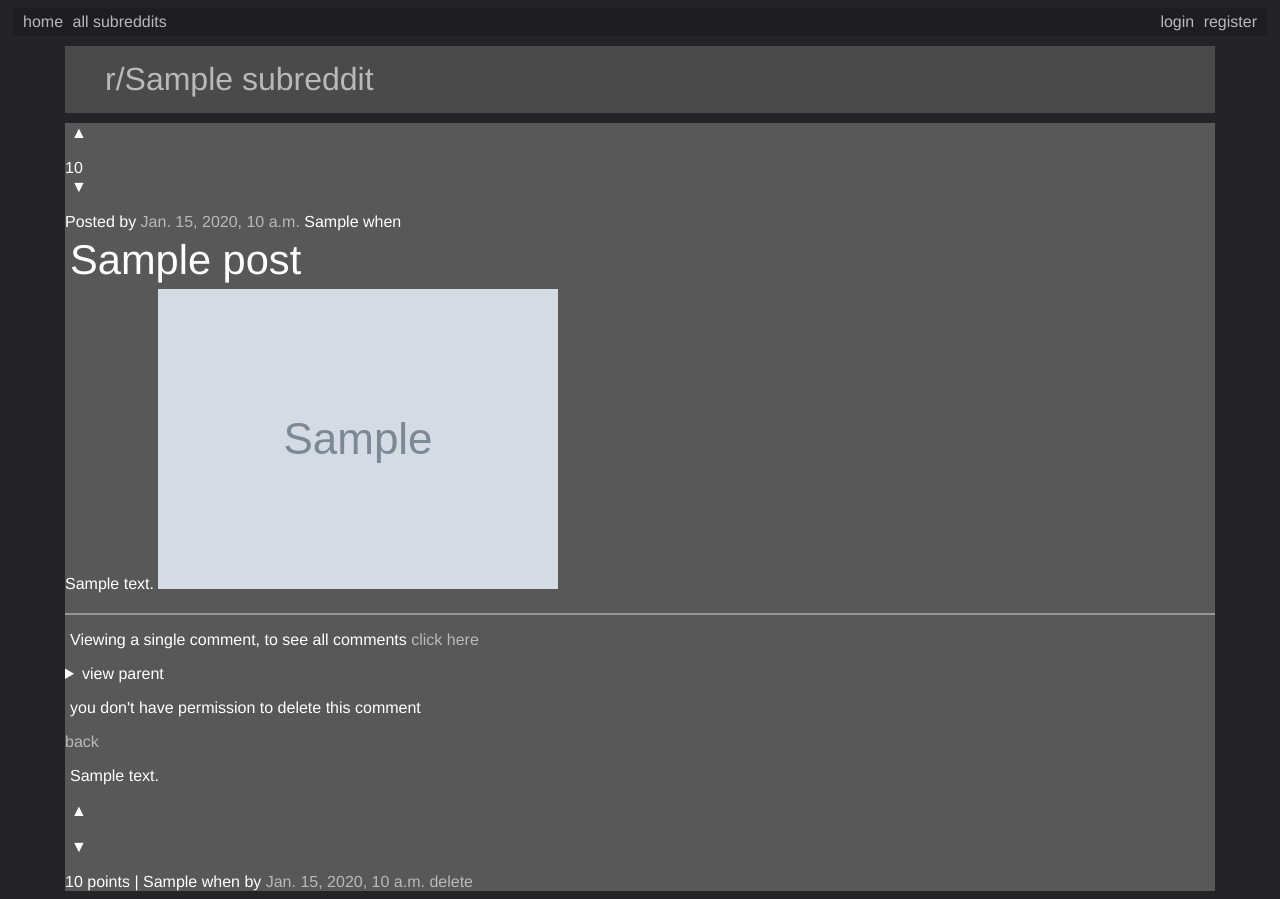
After one commit to jdvsn/reddit, a Django app: template posts/templates/posts/comment_delete.html in a window 1280 px wide. The commit adds this page. Run offline with Django 4.2, Linux system fonts and the light colour scheme; the template is opened without the code that fills it: most values are stand-ins (such as "Sample title", 1, 10 or a date in 2020); grey boxes marked "Sample" are stand-in pictures.

Commit message:
Added post & comment delete views, moderators

```diff
--- /dev/null
+++ b/TODO.txt
@@ -0,0 +1,4 @@
+combine post and comment vote
+subreddit edit view - info, moderators
+post edit view - title, content
+comment edit view - text
--- a/assets/styles.css
+++ b/assets/styles.css
@@ -273,3 +273,8 @@ img.image-detail{
     background: rgb(88,88,88);
     padding: 5px
 }
+
+div.subreddit{
+    display: grid;
+    grid-template-columns: 1fr 5fr 1fr
+}
--- /dev/null
+++ b/posts/templates/posts/comment_delete.html
@@ -0,0 +1,15 @@
+{% extends 'posts/comment_view.html' %}
+
+{% block delete %}
+{% if can_delete %}
+<p>are you sure you want to delete this comment?</p>
+<form action="" class="comment-delete" method="post">
+    {% csrf_token %}
+    <input type="hidden" name="delete" value="delete">
+    <button class="delete" type="submit">yes</button>
+</form>
+{% else %}
+<p>you don't have permission to delete this comment</p>
+{% endif %}
+<a href={% url 'comment_view' post.subreddit.url post.url comment.id %}>back</a>
+{% endblock %}
--- a/posts/templates/posts/comment_view.html
+++ b/posts/templates/posts/comment_view.html
@@ -35,25 +35,10 @@
     </div>
     <div class="comments">
         <p>Viewing a single comment, to see all comments <a href={% url 'post_detail' post.subreddit.url post.url %}>click here</a></p>
-        <div class="comment">
-            {% if parent == None %}
-            <p>{{ comment.comment_text }}</p>
-            <div class="votes">
-                <form action={% url 'comment_vote' post.subreddit.url post.url comment.id %} method="post">
-                    {% csrf_token %}
-                    <input type="hidden" name="vote" value="+1">
-                    <input class="upvote" type="submit" value="▲">
-                </form>
-                <form action={% url 'comment_vote' post.subreddit.url post.url comment.id %} method="post">
-                    {% csrf_token %}
-                    <input type="hidden" name="vote" value="-1">
-                    <input class="downvote" type="submit" value="▼">
-                </form>
-            </div>
-            {{ comment.vote_total }} points | {{ comment.when }} by <a href={% url 'profile' comment.created_by %}>{{ comment.created_by }}</a>
-            {% elif parent %}
+        {% if parent %}
         <details>
             <summary>view parent</summary>
+            <div class="comment">
                 <p>{{ parent.comment_text }}</p>
                 <div class="votes">
                     <form action={% url 'comment_vote' post.subreddit.url post.url parent.id %} method="post">
@@ -68,8 +53,12 @@
                     </form>
                 </div>
                 {{ parent.vote_total }} points | {{ parent.when }} by <a href={% url 'profile' parent.created_by %}>{{ parent.created_by }}</a>
+            </div>
         </details>
-            <div class="comment-reply">
+        {% endif %}
+        {% block delete %}
+        {% endblock %}
+        <div class="comment">
             <p> {{ comment.comment_text }}</p>
             <div class="votes">
                 <form action={% url 'comment_vote' post.subreddit.url post.url comment.id %} method="post">
@@ -83,9 +72,10 @@
                     <input class="downvote" type="submit" value="▼">
                 </form>
             </div>
-                {{ comment.vote_total }} points | {{ comment.when }} by <a href={% url 'profile' comment.created_by %}>{{ comment.created_by }}</a>
-            </div>
-            {% endif %}
+            {{ comment.vote_total }} points |
+            {{ comment.when }}
+            by <a href={% url 'profile' comment.created_by %}>{{ comment.created_by }}</a>
+            <a href={% url 'comment_delete' post.subreddit.url post.url comment.id %}>delete</a>
         </div>
     </div>
 </div>
--- a/posts/templates/posts/home.html
+++ b/posts/templates/posts/home.html
@@ -42,7 +42,7 @@
                 <h2><a href={% url 'post_detail' post.subreddit.url post.url %}>{{ post.post_title }}</a></h2>
                 <div class="preview-body">
                     {% if post.preview != None %}
-                        <p> {{ post.preview }} </p>
+                        <p>{{ post.preview }}</p>
                     {% endif %}
                     {% if post.post_image.url != None %}
                         <img class="image-preview" src={{ post.post_image.url }}>
--- a/posts/templates/posts/profile.html
+++ b/posts/templates/posts/profile.html
@@ -80,7 +80,7 @@
                 <div>{{ x.score }}</div>
                 <div class="profile-comment-details">
                     <div class="profile-comment-info">
-                        {{ x.type }} by {{ user }} {{ x.when }} on <a href={% url 'post_detail' x.post.subreddit.url x.post.url %}>{{ x.post.post_title }}</a> in <i><a href={% url 'subreddit' x.post.subreddit.url %}>r/{{ x.post.subreddit }}</a></i>
+                        <a href={% url 'comment_view' x.post.subreddit.url x.post.url x.id %}>comment</a> by {{ user }} {{ x.when }} on <a href={% url 'post_detail' x.post.subreddit.url x.post.url %}>{{ x.post.post_title }}</a> in <i><a href={% url 'subreddit' x.post.subreddit.url %}>r/{{ x.post.subreddit }}</a></i>
                     </div>
                     <div class="profile-comment-text">
                         {{ x.comment_text }}
--- a/posts/templates/posts/subreddit_view.html
+++ b/posts/templates/posts/subreddit_view.html
@@ -22,7 +22,7 @@
             <h2><a href={% url 'post_detail' post.subreddit.url post.url %}>{{ post.post_title }}</a></h2>
             <div class="preview-body">
                 {% if post.preview != '' %}
-                    <p class="preview-text"> {{ post.preview }} </p>
+                    <p class="preview-text">{{ post.preview }}</p>
                 {% endif %}
                 {% if post.post_image.url != None %}
                     <img class="image-preview" src={{ post.post_image.url }}>
--- a/reddit/urls.py
+++ b/reddit/urls.py
@@ -32,7 +32,9 @@ urlpatterns = [
     path('r/<slug:subreddit_url>/comments/<slug:post_url>/', views.post_detail, name='post_detail'),
     path('r/<slug:subreddit_url>/comments/<slug:post_url>/vote/', views.post_vote, name='post_vote'),
     path('r/<slug:subreddit_url>/comments/<slug:post_url>/vote/<int:comment_id>/', views.comment_vote, name='comment_vote'),
+    path('r/<slug:subreddit_url>/comments/<slug:post_url>/delete/', views.post_delete, name='post_delete'),
     path('r/<slug:subreddit_url>/comments/<slug:post_url>/comment/<int:comment_id>/', views.comment_view, name='comment_view'),
+    path('r/<slug:subreddit_url>/comments/<slug:post_url>/comment/<int:comment_id>/delete/', views.comment_delete, name='comment_delete'),
     path('messages/', views.messages_view, name='messages', kwargs={'folder': 'received'}),
     path('messages/sent/', views.messages_view, name='messages_sent', kwargs={'folder': 'sent'}),
     path('messages/create/', views.messages_create, name='messages_create'),
```
Also changed, not shown: posts/admin.py (+3 -7 lines), posts/forms.py (+10 -4 lines), posts/models.py (+32 -1 lines), posts/templates/posts/post_delete.html (added, +15 -0 lines), posts/templates/posts/post_detail.html (+18 -5 lines), posts/templates/posts/subreddit_base.html (+10 -0 lines), posts/views.py (+27 -5 lines), posts/migrations/0021_alter_post_options.py (added), posts/migrations/0022_alter_post_options.py (added), posts/migrations/0023_subreddit_moderators_alter_subreddit_created_by.py (added), posts/migrations/0024_subreddit_subreddit_info.py (added), posts/migrations/0025_alter_comment_options.py (added). Lines whose indentation alone changed are shown as unchanged.
